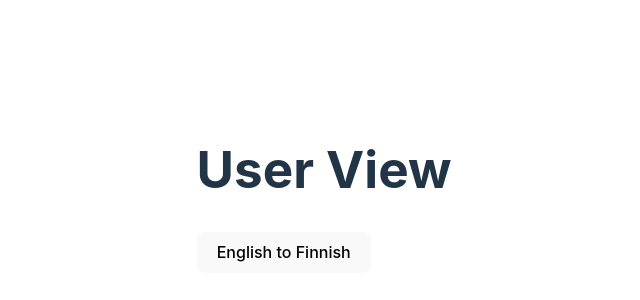
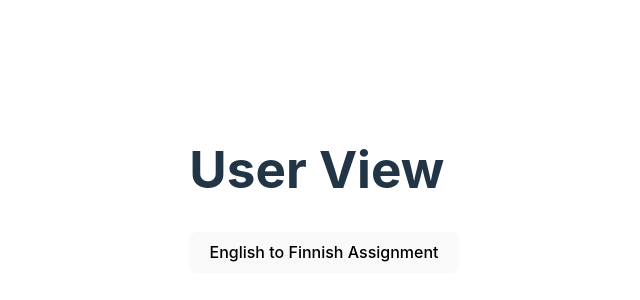
Before and after one commit to rueire/Fullstack-Project, a React (Vite) app in the folder frontend/: page /user in a window 1280 px wide. Shown: the part 210-510 px from the top of the page, without its empty margins (316-956 px from the left). Built offline with nearby package versions, Linux system fonts and the light colour scheme.

Commit message:
edit: userview.jsx
text changes

```diff
--- a/frontend/src/components/UserView.jsx
+++ b/frontend/src/components/UserView.jsx
@@ -4,7 +4,7 @@ export default function UserView() {
     return <>
     <h1 id="user-title"> User View</h1>
     <div className="user-choices">
-        <ButtonLink to="/engfinn">English to Finnish</ButtonLink>
+        <ButtonLink to="/engfinn">English to Finnish Assignment</ButtonLink>
         {/* <button id="finneng_btn"> Finnish to English</button> */}
     </div>
     </>
```
